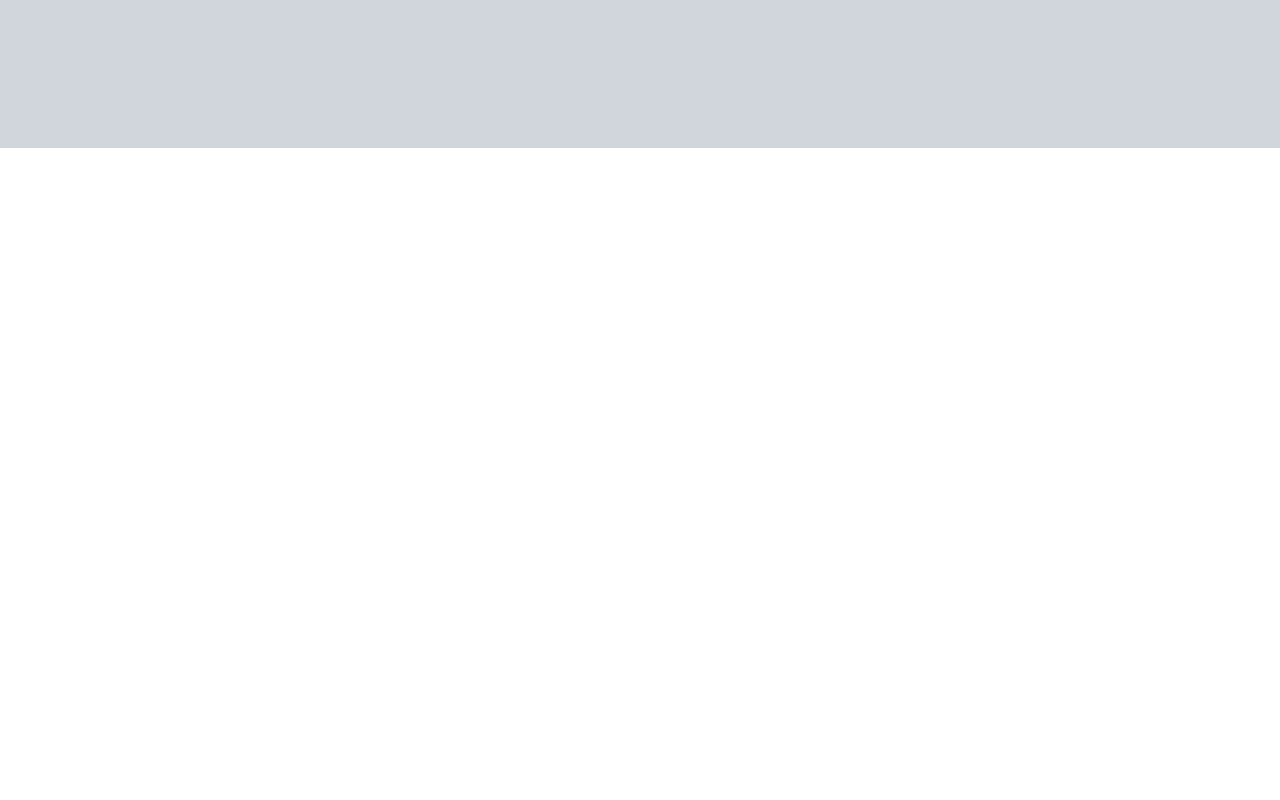
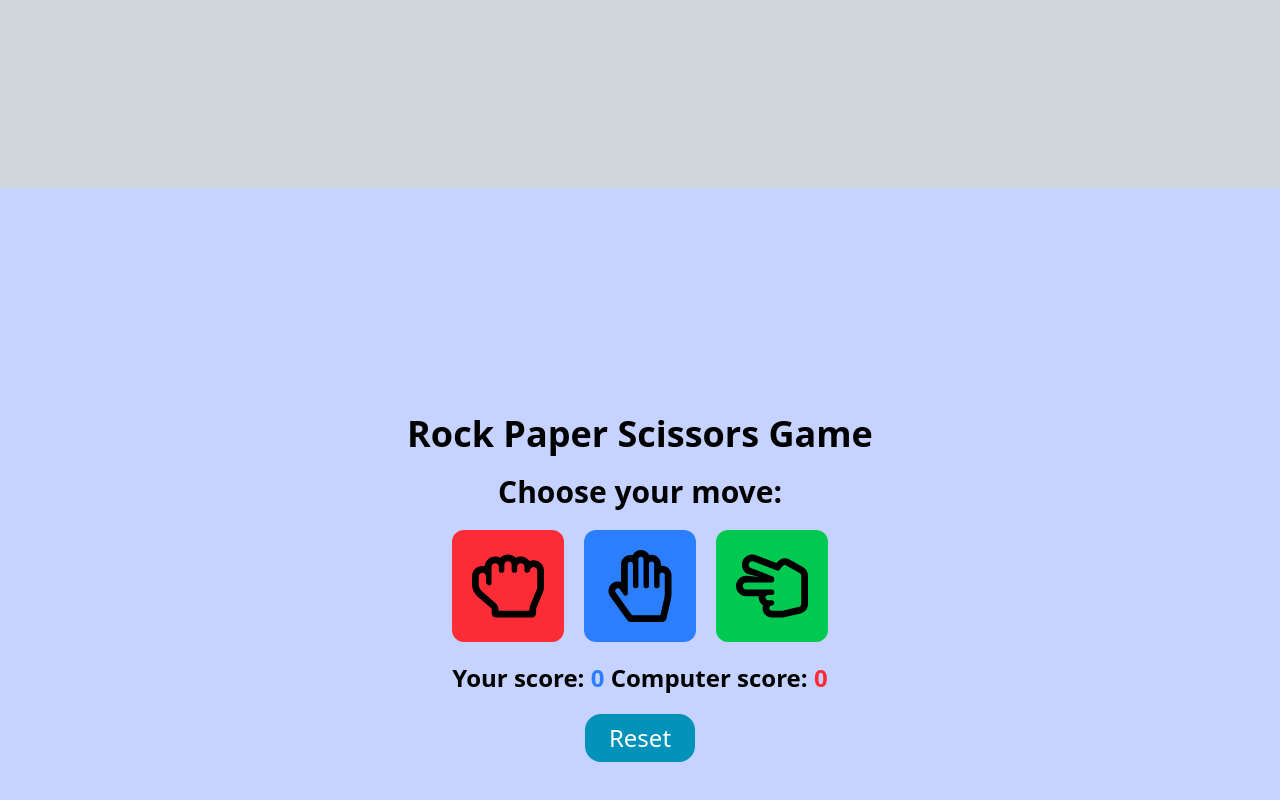
Before and after one commit to MyronyukNestor/react-mini-projects, a React app: page / in a window 1280 px wide. Shown: the part 4052-4852 px from the top of the page. Before the commit the page ends 4200 px from the top, so only its background shows below. Built offline with nearby package versions, Linux system fonts and the light colour scheme; no server answers; the HTML template or start-up script is replaced by a standard one.

Commit message:
added rock paper scissors project

```diff
--- a/src/App.jsx
+++ b/src/App.jsx
@@ -1,6 +1,7 @@
 import AgeCalculator from "./projects/AgeCalculator/AgeCalculator";
 import DiceRollSimulator from "./projects/DiceRollSimulator/DiceRollSimulator";
 import RecipeBook from "./projects/RecipeBook/RecipeBook";
+import RockPaperScissors from "./projects/RockPaperScissors/RockPaperScissors";
 import TemperatureConverter from "./projects/TemperatureConverter/TemperatureConverter";
 import TestimonialSlider from "./projects/TestimonialSlider/TestimonialSlider";
 import TipCalculator from "./projects/TipCalculator/TipCalculator";
@@ -26,6 +27,9 @@ const App = () => {
       <div className="min-h-screen flex justify-center bg-gray-300">
         <DiceRollSimulator />
       </div>
+      <div className="h-screen flex justify-center items-center bg-indigo-200">
+        <RockPaperScissors />
+      </div>
     </div>
   );
 };
--- a/src/projects/RecipeBook/RecipeBook.jsx
+++ b/src/projects/RecipeBook/RecipeBook.jsx
@@ -74,7 +74,7 @@ const RecipeBook = () => {
             </div>
           ))}
 
-          <div className="flex justify-center">
+          <div className="flex justify-center py-5">
             <button
               onClick={() => setMoreRecipes(moreRecipes + 5)}
               className="bg-blue-800 hover:bg-blue-900 text-white px-5 py-3 rounded-xl cursor-pointer duration-150"
--- /dev/null
+++ b/src/projects/RockPaperScissors/RockPaperScissors.jsx
@@ -0,0 +1,91 @@
+import { useState } from "react";
+import {
+  FaRegHandPaper,
+  FaRegHandRock,
+  FaRegHandScissors,
+} from "react-icons/fa";
+
+const RockPaperScissors = () => {
+  const [userChoice, setUserChoice] = useState("");
+  const [computerChoice, setComputerChoice] = useState("");
+  const [userScore, setUserScore] = useState(0);
+  const [computerScore, setComputerScore] = useState(0);
+  const [result, setResult] = useState("");
+
+  const playRound = (choice) => {
+    const choices = ["rock", "paper", "scissors"];
+    const randomChoice = Math.floor(Math.random() * choices.length);
+
+    const compChoice = choices[randomChoice];
+
+    setComputerChoice(compChoice);
+    setUserChoice(choice);
+
+    if (choice === compChoice) {
+      setResult("It's a tie!");
+    } else if (
+      (choice === "rock" && compChoice === "scissors") ||
+      (choice === "paper" && compChoice === "rock") ||
+      (choice === "scissors" && compChoice === "paper")
+    ) {
+      setResult(`You win! ${choice} beats ${compChoice}`);
+      setUserScore((prevScore) => prevScore + 1);
+    } else {
+      setResult(`You lose! ${compChoice} beats ${choice}`);
+      setComputerScore((prevScore) => prevScore + 1);
+    }
+  };
+
+  const reset = () => {
+    setUserChoice("");
+    setComputerChoice("");
+    setUserScore(0);
+    setComputerScore(0);
+    setResult("");
+  };
+
+  return (
+    <div className="flex flex-col gap-5">
+      <h1 className="text-4xl font-semibold text-center">
+        Rock Paper Scissors Game
+      </h1>
+      <p className="text-center text-3xl font-semibold">Choose your move:</p>
+      <div className="flex justify-center gap-5">
+        <span
+          onClick={() => playRound("rock")}
+          className="text-7xl p-5 bg-red-500 hover:bg-red-600 duration-200 rounded-xl cursor-pointer"
+        >
+          <FaRegHandRock />
+        </span>
+        <span
+          onClick={() => playRound("paper")}
+          className="text-7xl p-5 bg-blue-500 hover:bg-blue-600 duration-200 rounded-xl cursor-pointer"
+        >
+          <FaRegHandPaper />
+        </span>
+        <span
+          onClick={() => playRound("scissors")}
+          className="text-7xl p-5 bg-green-500 hover:bg-green-600 duration-200 rounded-xl cursor-pointer"
+        >
+          <FaRegHandScissors />
+        </span>
+      </div>
+      {result && <p className="text-center font-bold text-2xl">{result}</p>}
+      <p className="text-center font-bold text-2xl">
+        Your score: <span className="text-blue-500">{userScore}</span> Computer
+        score: <span className="text-red-500">{computerScore}</span>
+      </p>
+
+      <div className="flex justify-center">
+        <button
+          onClick={reset}
+          className="px-6 py-2 text-2xl rounded-2xl text-white duration-200 bg-cyan-600 hover:bg-cyan-700 cursor-pointer"
+        >
+          Reset
+        </button>
+      </div>
+    </div>
+  );
+};
+
+export default RockPaperScissors;
```
